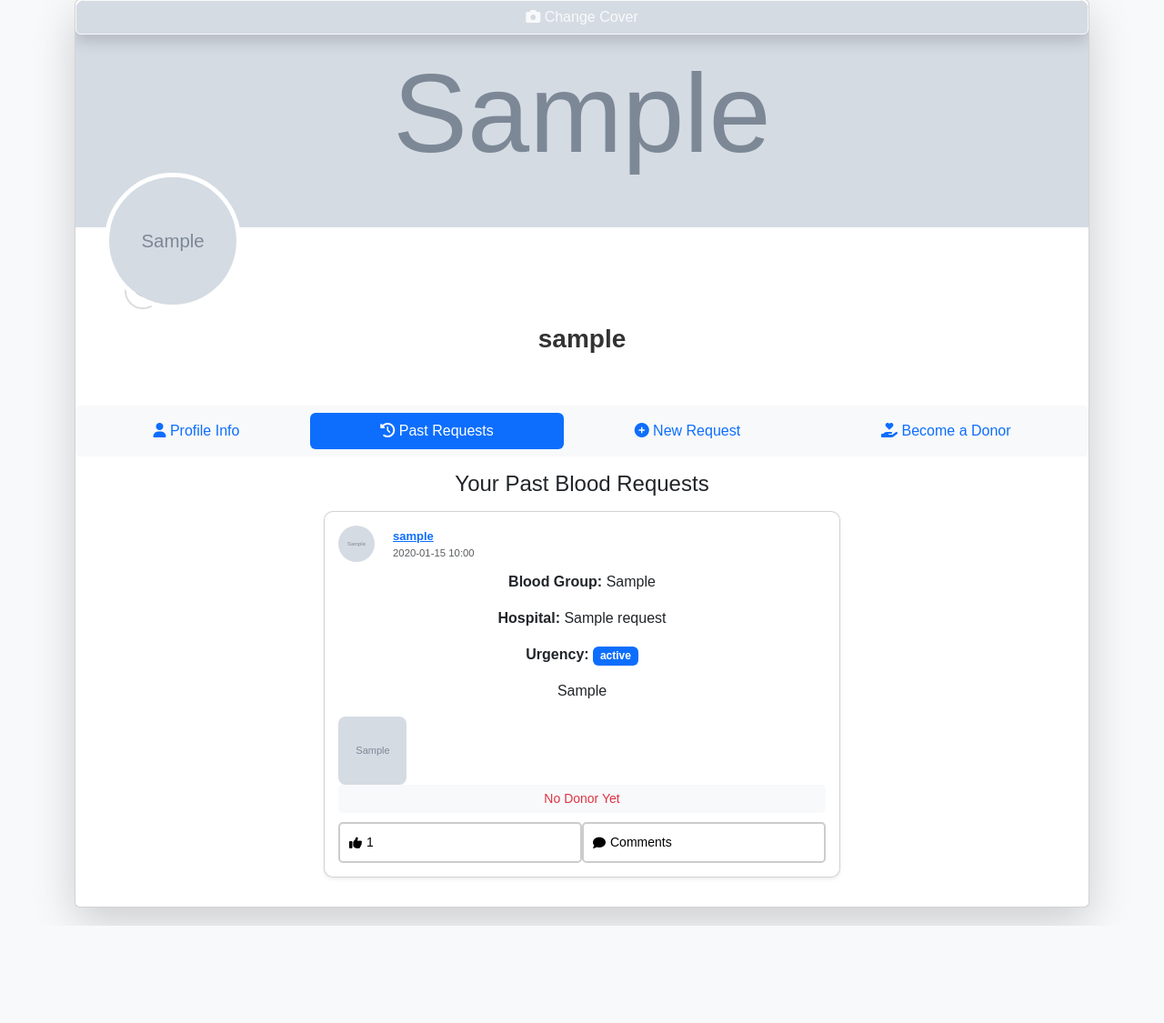
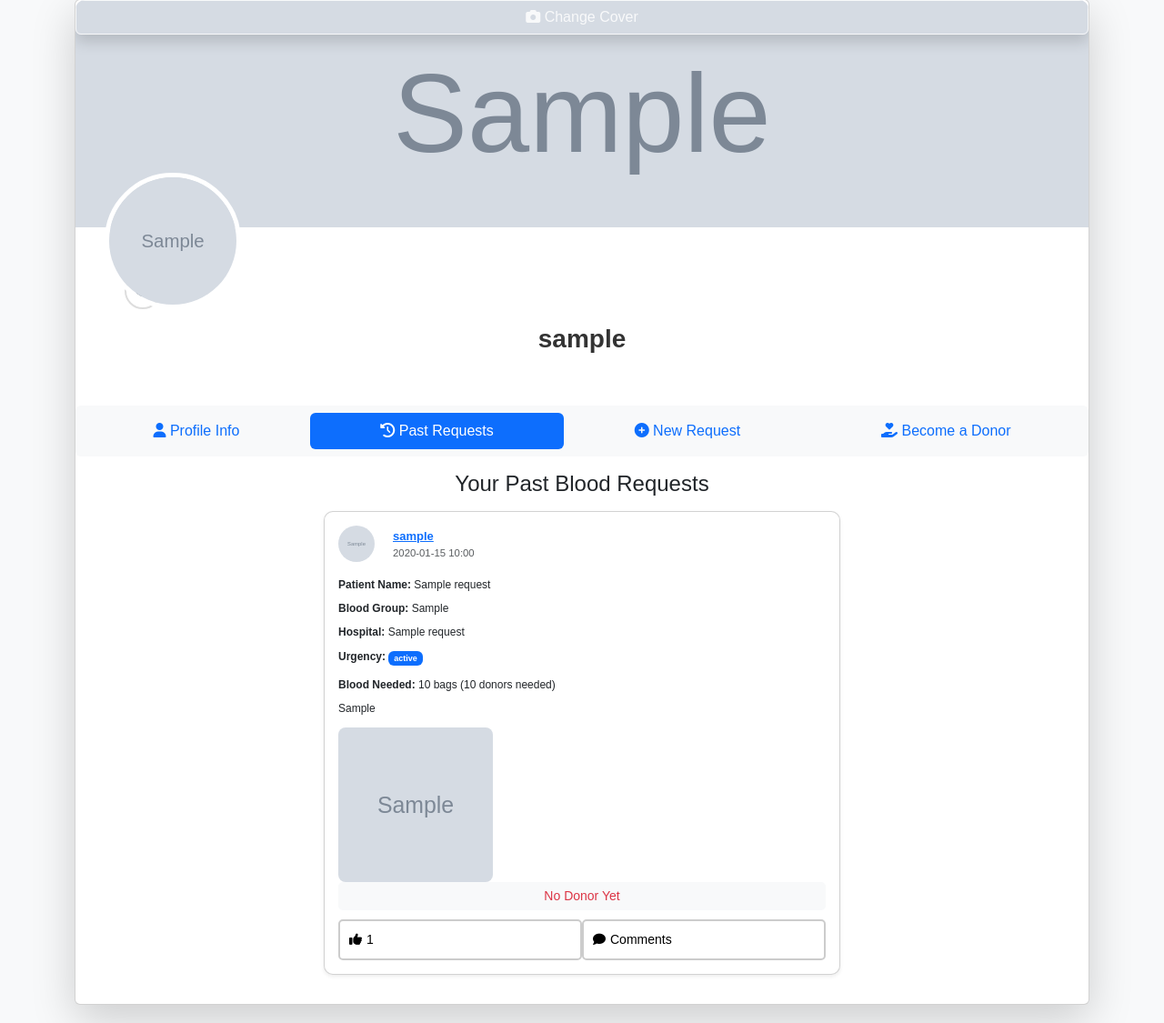
Before and after one commit to Bondhon1/blood_donation_app, a Flask app: a page that uses templates/profile.html in a window 1280 px wide, after a click on "Past Requests". Shown: the part 125-1250 px from the top of the page at 91% size. Before the commit the page ends 1143 px from the top, so only its background shows below. Run offline with Flask 3, Linux system fonts and the light colour scheme; the visitor is signed in with stand-in values (Sample User, id 1); tables that the repository leaves empty hold one stand-in row (values such as "Sample post"); grey boxes marked "Sample" are stand-in pictures; some libraries are stand-ins or nearby versions.

Commit message:
added smoker preference, fixed multiple donor issue

```diff
--- a/app.py
+++ b/app.py
@@ -424,6 +424,7 @@ def new_blood_request():
             amount_needed=float(form.amount_needed.data),
             hospital_name=form.hospital_name.data,
             urgency_status=form.urgency_status.data,
+            smoker_preference=form.smoker_preference.data,
             reason=form.reason.data,
             user_id=user_id,
             status="Open",
@@ -462,7 +463,11 @@ def load_past_requests():
     offset = int(request.args.get("offset", 0))
     limit = int(request.args.get("limit", 6))
 
-    requests = BloodRequest.query.filter_by(user_id=session['user_id']).order_by(BloodRequest.created_at.desc()).offset(offset).limit(limit).all()
+    requests = (BloodRequest.query
+                .filter_by(user_id=session['user_id'])
+                .order_by(BloodRequest.created_at.desc())
+                .offset(offset).limit(limit).all())
+
     has_more = BloodRequest.query.filter_by(user_id=session['user_id']).count() > offset + limit
 
     return jsonify({
@@ -473,16 +478,22 @@ def load_past_requests():
                 "username": r.user.username,
                 "profile_picture": r.user.profile_picture
             },
+            "patient_name": r.patient_name,  # ✅ Add patient's name
             "blood_group": r.blood_group,
             "hospital_name": r.hospital_name,
             "urgency_status": r.urgency_status,
             "reason": r.reason,
+            "amount_needed": r.amount_needed,  # ✅ Blood bags needed
+            "donors_needed": r.amount_needed,  # ✅ One donor per bag
             "created_at": r.created_at.strftime("%Y-%m-%d %H:%M"),
             "images": r.images.split(",") if r.images else [],
-            "upvotes": r.upvote_count  # ✅ Add this line
+            "upvotes": r.upvote_count
         } for r in requests],
         "has_more": has_more
     })
+
+
+
 
 
 @app.route('/upvote_request/<int:post_id>', methods=['POST'])
--- a/forms.py
+++ b/forms.py
@@ -25,6 +25,7 @@ class BloodRequestForm(FlaskForm):
     amount_needed = FloatField("Amount Needed (in bags)", validators=[DataRequired()])  # ✅ Changed from IntegerField
     hospital_name = StringField("Hospital Name", validators=[DataRequired(), Length(min=2, max=255)])
     urgency_status = SelectField("Urgency Status", choices=[("Normal", "Normal"), ("Urgent", "Urgent"), ("Critical", "Critical")], validators=[DataRequired()])
+    smoker_preference = SelectField("Smoker Preference", choices=[("Allow Smokers", "Allow Smokers"), ("Avoid Smokers", "Avoid Smokers"), ("No smokers", "No smokers")], default="Allow Smokers", validators=[DataRequired()])
     reason = TextAreaField("Reason for Request", validators=[DataRequired(), Length(min=5, max=500)])
     images = MultipleFileField("Upload Supporting Documents (Optional)")  # ✅ Now supports multiple images
 class DonorApplicationForm(FlaskForm):
--- a/static/styles.css
+++ b/static/styles.css
@@ -496,17 +496,6 @@ button:hover {
 .active-tab {
     display: block;
 }
-/* Style for post user info */
-.post-user-info {
-    margin-left: 10px;
-}
-
-.post-profile-pic {
-    width: 40px;
-    height: 40px;
-    border-radius: 50%;
-    margin-right: 10px;
-}
 
 /* Style for post user info */
 .post-user-info {
@@ -529,8 +518,8 @@ button:hover {
 }
 
 .post-img-box {
-    width: 75px;
-    height: 75px;
+    width: 170px;
+    height: 170px;
     position: relative;
     overflow: hidden;
     border-radius: 8px;
@@ -559,6 +548,12 @@ button:hover {
     border-radius: 10px;
     padding: 15px;
     background: #fff;
+}
+.post-body{
+    text-align: left;
+    margin-top: 10px;
+    font-size: 12px;
+    line-height: 10px;
 }
 
 /* Post Header */
--- a/templates/profile.html
+++ b/templates/profile.html
@@ -196,6 +196,16 @@
                                     <option value="Normal">Normal</option>
                                     <option value="Urgent">Urgent</option>
                                     <option value="Critical">Critical</option>
+                                </select>
+                            </div>
+
+
+                            <div class="mb-3">
+                                <label class="fw-bold">Smoker Preference</label>
+                                <select name="smoker_preference" class="form-select" required>  <!-- ✅ FIXED NAME -->
+                                    <option value="Allow Smokers">Allow Smokers to donate</option>
+                                    <option value="Avoid Smokers">Prefer avoiding smokers</option>
+                                    <option value="No smokers">No Smokers</option>
                                 </select>
                             </div>
 
@@ -662,21 +672,27 @@ function createPostHTML(request) {
                 </div>
             </div>
             <div class="post-body">
+                <p><strong>Patient Name:</strong> ${request.patient_name}</p>
                 <p><strong>Blood Group:</strong> ${request.blood_group}</p>
                 <p><strong>Hospital:</strong> ${request.hospital_name}</p>
                 <p><strong>Urgency:</strong> <span class="badge bg-${getUrgencyClass(request.urgency_status)}">${request.urgency_status}</span></p>
+                <p><strong>Blood Needed:</strong> ${request.amount_needed} bag${request.amount_needed > 1 ? 's' : ''} (${request.amount_needed} donor${request.amount_needed > 1 ? 's' : ''} needed)</p>
                 <p>${request.reason}</p>
                 ${imagesHTML}
             </div>
             <div class="post-footer">
-                <div class="status-bar ${request.donor_assigned ? 'donor-assigned' : ''}">
-                    ${request.donor_assigned ? '<span class="text-success">Donor Assigned</span>' : '<span class="text-danger">No Donor Yet</span>'}
+                <div class="status-bar ${request.status === 'Fulfilled' ? 'donor-assigned' : ''}">
+                    ${request.status === 'Fulfilled' ?
+                        '<span class="text-success">All Donors Assigned</span>' :
+                        request.donors_assigned > 0 ?
+                        `<span class="text-warning">${request.donors_assigned} out of ${request.amount_needed} Donors Assigned</span>` :
+                        '<span class="text-danger">No Donor Yet</span>'
+                    }
                 </div>
                 <div class="post-actions">
                     <button class="upvote-btn" data-id="${request.id}" onclick="upvotePost(${request.id})">
-                    <i class="fas fa-thumbs-up"></i> <span id="upvote-count-${request.id}">${request.upvotes || 0}</span>
-                </button>
-
+                        <i class="fas fa-thumbs-up"></i> <span id="upvote-count-${request.id}">${request.upvotes || 0}</span>
+                    </button>
                     <button class="comment-toggle-btn" onclick="toggleComments(${request.id})">
                         <i class="fas fa-comment"></i> Comments
                     </button>
@@ -692,6 +708,8 @@ function createPostHTML(request) {
         </div>
     `;
 }
+
+
 function upvotePost(postId) {
     fetch(`/upvote_request/${postId}`, { method: 'POST' })
         .then(response => {
```
Also changed, not shown: models.py (+18 -0 lines).
